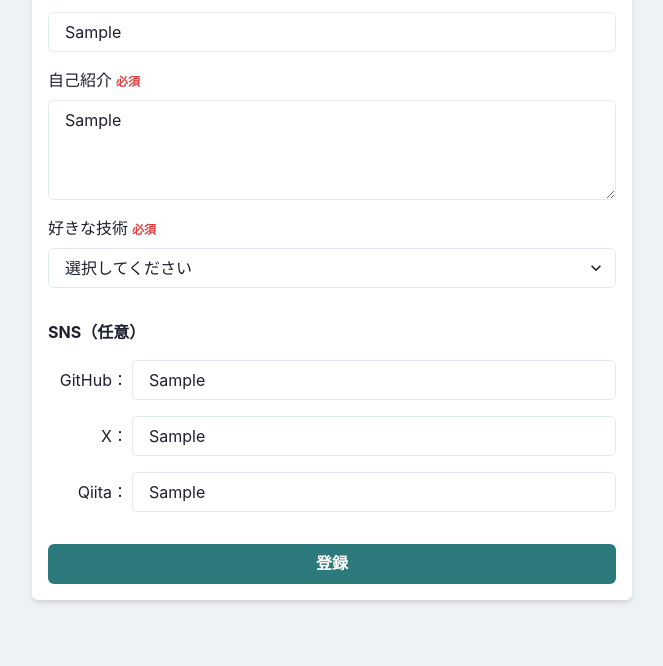
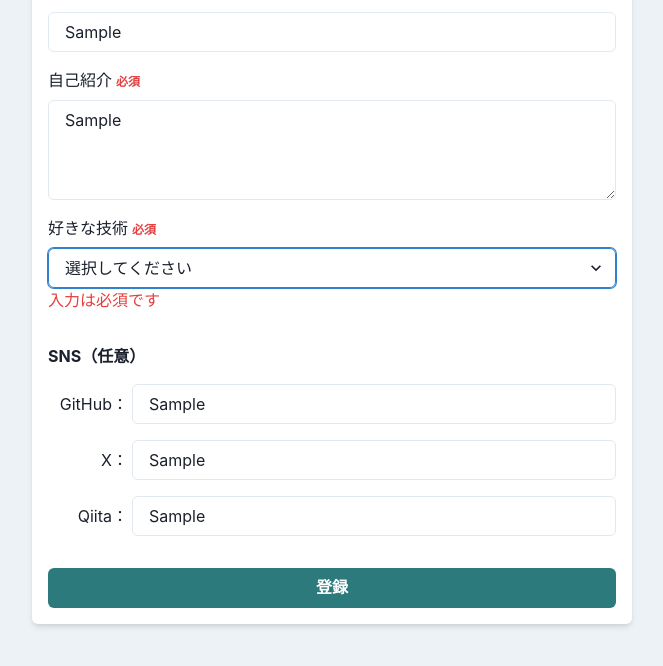
Before and after one commit to ccc-chi/digital-card-app, a React (Vite) app: page /cards/register in a window 1280 px wide. Both pictures are taken after typing "Sample", "Sample", "Sample", "Sample", "Sample", "Sample" into the empty fields and a click on the button "登録". Shown: the part 241-907 px from the top of the page, without its empty margins (308-971 px from the left). Built offline with nearby package versions, Linux system fonts and the light colour scheme; no server answers.

Commit message:
selectのバリデーション

```diff
--- a/src/components/organisms/RegisterForm.tsx
+++ b/src/components/organisms/RegisterForm.tsx
@@ -12,10 +12,17 @@
 } from "@chakra-ui/react";
 import { SnsInput } from "../atoms/SnsInput";
 
+enum Skills {
+  react = 1,
+  typeScript = 2,
+  Github = 3,
+}
+
 type FormValues = {
   user_id: string;
   name: string;
   description: string;
+  skill: Skills;
   github_id: string;
   x_id: string;
   qiita_id: string;
@@ -46,10 +53,14 @@
               })}
             />
             {errors?.user_id?.type === "required" && (
-              <p style={{ color: "red" }}>入力は必須です</p>
+              <Text color={"red.500"} fontSize={"ms"}>
+                入力は必須です
+              </Text>
             )}
             {errors?.user_id?.type === "pattern" && (
-              <p style={{ color: "red" }}>入力は英数字のみです</p>
+              <Text color={"red.500"} fontSize={"ms"}>
+                入力は英数字のみです
+              </Text>
             )}
           </Box>
 
@@ -65,7 +76,9 @@
               {...register("name", { required: true })}
             />
             {errors?.name?.type === "required" && (
-              <p style={{ color: "red" }}>入力は必須です</p>
+              <Text color={"red.500"} fontSize={"ms"}>
+                入力は必須です
+              </Text>
             )}
           </Box>
 
@@ -82,7 +95,9 @@
               {...register("description", { required: true })}
             />
             {errors?.description?.type === "required" && (
-              <p style={{ color: "red" }}>入力は必須です</p>
+              <Text color={"red.500"} fontSize={"ms"}>
+                入力は必須です
+              </Text>
             )}
           </Box>
 
@@ -93,11 +108,19 @@
                 必須
               </Text>
             </Flex>
-            <Select placeholder="選択してください">
-              <option value="1">React</option>
-              <option value="2">TypeScript</option>
-              <option value="3">Github</option>
+            <Select
+              placeholder="選択してください"
+              {...register("skill", { required: true })}
+            >
+              <option value="react">React</option>
+              <option value="typeScript">TypeScript</option>
+              <option value="Github">Github</option>
             </Select>
+            {errors?.skill?.type === "required" && (
+              <Text color={"red.500"} fontSize={"ms"}>
+                入力は必須です
+              </Text>
+            )}
           </Box>
 
           <Text fontWeight={"bold"} mt={4}>
```
